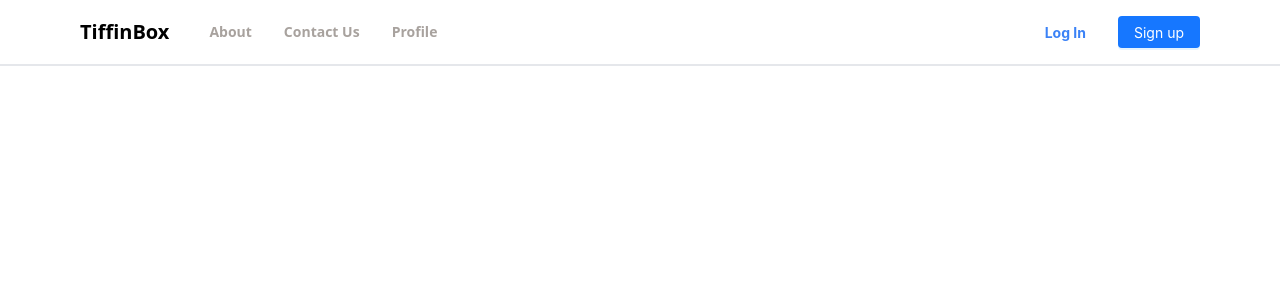
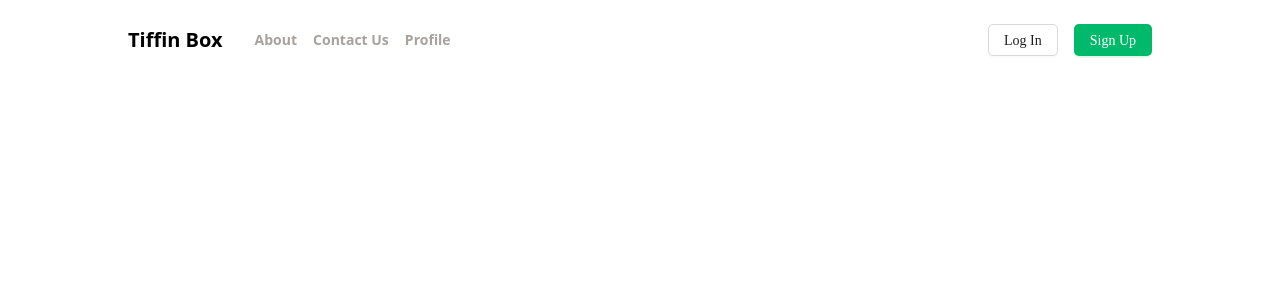
Before and after one commit to thefstalphabet/tiffin-box-ui, a React (Create React App) app: page / in a window 1280 px wide. Shown: the top 300 px of the page. Built offline with nearby package versions, Linux system fonts and the light colour scheme.

Commit message:
Fix: make some ui and code improvement

```diff
--- a/src/Componets/Header/Header.tsx
+++ b/src/Componets/Header/Header.tsx
@@ -2,43 +2,36 @@ import { Button } from "antd";
 import { IProps } from "../../Interfaces/Components/Header.interface";
 import { FontAwesomeIcon } from "@fortawesome/react-fontawesome";
 import { faBars } from "@fortawesome/free-solid-svg-icons";
-import { items } from "../../Configs/MenuItems";
+import { appName } from "../../Configs/GlobalText";
+import { menuItems } from "../../Configs/MenuItems";
 import { Link } from "react-router-dom";
+import { IMenuItems } from "../../Interfaces/Configs/MenuItems.interface";
+
 export default function Header(props: IProps) {
-  const { setSideMenuVisibility, visibilitymenu } = props;
+  const { setSideMenuVisibility } = props;
   return (
-    <div className="flex justify-between items-center bg-white text-white p-4 px-20 border-b-2">
+    <div className="flex justify-between items-center bg-white text-white p-6 px-32">
       <div className="items-center flex">
-        <h1 className="text-xl font-bold text-black">TiffinBox</h1>
-        <div className="items-center  space-x-8 md:flex hidden mx-10">
-          <li className=" text-sm text-end list-none font-semibold text-stone-400">
-            <Link to="/about">About</Link>
-          </li>
-          <li className="text-stone-400 font-semibold text-sm text-end list-none ">
-            Contact Us
-          </li>
-          <li className="text-stone-400 font-semibold text-sm text-end list-none">
-            Profile
-          </li>
-          {/* {items.map((data) => (
-            <div key={data?.key}>
-              <h1 className="text-black font-semibold text-sm text-end list-none">
-                {data?.label}
-              </h1>
-            </div>
-          ))} */}
+        <h1 className="text-xl font-bold text-black text-nowrap">{appName}</h1>
+        <div className="items-center space-x-4 md:flex hidden mx-8">
+          {menuItems.map((item: IMenuItems) => {
+            const { label, key, path } = item;
+            return (
+              <li
+                key={key}
+                className=" text-sm text-end list-none font-semibold text-stone-400"
+              >
+                <Link to={path}>{label}</Link>
+              </li>
+            );
+          })}
         </div>
       </div>
       <div className="flex items-center space-x-4">
-        <Button type="text" block className="text-blue-500 font-bold">
+        <Button type="default" block>
           Log In
         </Button>
-        <Button
-          className="text-white rounded focus:outline-none cursor-pointer  text-center  md:flex hidden"
-          type="primary"
-        >
-          Sign up
-        </Button>
+        <Button type="primary">Sign Up</Button>
         <FontAwesomeIcon
           icon={faBars}
           className="text-xl text-black flex md:hidden "
--- a/src/Componets/SideMenu/SideMenu.tsx
+++ b/src/Componets/SideMenu/SideMenu.tsx
@@ -1,5 +1,5 @@
-import { Menu,Button } from "antd";
-import { items } from "../../Configs/MenuItems";
+import { Menu, Button } from "antd";
+import { menuItems } from "../../Configs/MenuItems";
 import { IProps } from "../../Interfaces/Components/SideMenu.interface";
 import { faXmark } from "@fortawesome/free-solid-svg-icons";
 import { FontAwesomeIcon } from "@fortawesome/react-fontawesome";
@@ -10,7 +10,8 @@ export default function SideMenu(props: IProps) {
       {visibility && (
         <div className="fixed top-0 right-0 bg-white shadow-md  h-full">
           <header className="text-right p-4">
-            <FontAwesomeIcon className="text-stone-400"
+            <FontAwesomeIcon
+              className="text-xl"
               onClick={() => {
                 setSideMenuVisibility(false);
               }}
@@ -18,15 +19,15 @@ export default function SideMenu(props: IProps) {
             />
           </header>
           <Menu
-            className=" w-64"
+            className="w-64 h-3/4"
             defaultSelectedKeys={["1"]}
             defaultOpenKeys={["sub1"]}
             mode="inline"
-            items={items}
+            items={menuItems}
           />
           <div className="p-4 my-10">
-            <Button className="w-full bg-blue-500 text-white font-bold" type="primary">
-              Lon In
+            <Button className="w-full" type="primary">
+              Log In
             </Button>
           </div>
         </div>
--- /dev/null
+++ b/src/Configs/GlobalText.tsx
@@ -0,0 +1 @@
+export const appName = "Tiffin Box"
--- a/src/Configs/MenuItems.tsx
+++ b/src/Configs/MenuItems.tsx
@@ -1,20 +1,27 @@
-import { ItemType, MenuItemType } from "antd/es/menu/hooks/useItems";
 import { FontAwesomeIcon } from "@fortawesome/react-fontawesome";
-import { faUser,faPhone,faAddressCard } from "@fortawesome/free-solid-svg-icons";
-export const items: ItemType<MenuItemType>[] = [
+import {
+  faUser,
+  faPhone,
+  faAddressCard,
+} from "@fortawesome/free-solid-svg-icons";
+import { IMenuItems } from "../Interfaces/Configs/MenuItems.interface";
+export const menuItems: Array<IMenuItems> = [
   {
     key: "sub1",
     label: "About",
-    icon: <FontAwesomeIcon icon={faAddressCard}/>,
+    icon: <FontAwesomeIcon icon={faAddressCard} />,
+    path: "/about",
   },
   {
     key: "sub2",
     label: "Contact Us",
     icon: <FontAwesomeIcon icon={faPhone} />,
+    path: "contact-us",
   },
   {
     key: "sub3",
     label: "Profile",
     icon: <FontAwesomeIcon icon={faUser} />,
+    path: "profile",
   },
 ];
--- /dev/null
+++ b/src/Interfaces/Configs/MenuItems.interface.ts
@@ -0,0 +1,6 @@
+export interface IMenuItems {
+    key: string,
+    label: string,
+    icon: JSX.Element,
+    path: string
+}
--- a/src/index.tsx
+++ b/src/index.tsx
@@ -4,6 +4,7 @@ import "./index.css";
 import App from "./App";
 import reportWebVitals from "./reportWebVitals";
 import { BrowserRouter } from "react-router-dom";
+import { ConfigProvider, theme } from "antd";
 
 const root = ReactDOM.createRoot(
   document.getElementById("root") as HTMLElement
@@ -11,7 +12,19 @@ const root = ReactDOM.createRoot(
 root.render(
   <BrowserRouter>
     <React.StrictMode>
-      <App />
+      <ConfigProvider
+        theme={{
+          token: {
+            // Seed Token
+            colorPrimary: "#00b96b",
+            borderRadius: 5,
+            fontFamily:"Segoe UI Symbol",
+            fontSize: 14,
+          },
+        }}
+      >
+        <App />
+      </ConfigProvider>
     </React.StrictMode>
   </BrowserRouter>
 );
```
